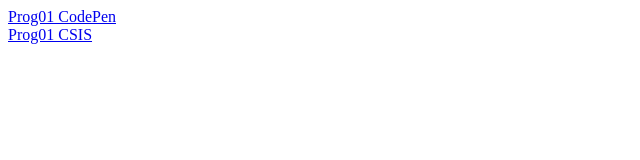
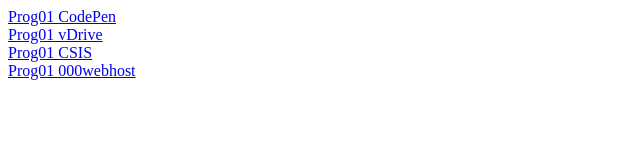
Before and after one commit to StudlyMuffin/StudlyMuffin.github.io, a plain HTML site: page index.html in a window 1280 px wide. Shown: the whole page, without its empty margins (0-640 px from the left). Drawn offline with Linux system fonts and the light colour scheme.

Commit message:
Update index.html
Added vDrive and 000webhost links

```diff
--- a/index.html
+++ b/index.html
@@ -6,6 +6,10 @@
   <body>
     <a href="https://codepen.io/grbovee/pen/QVVWLy">Prog01 CodePen</a>
     <br />
+    <a href="https://webp.svsu.edu/~grbovee/Prog01.html">Prog01 vDrive</a>
+    <br />
     <a href="http://csis.svsu.edu/~grbovee/Prog01">Prog01 CSIS</a>
+    <br />
+    <a href="https://griffin-bovee.000webhostapp.com/Prog01.html">Prog01 000webhost</a>
   </body>
 </html>
```
